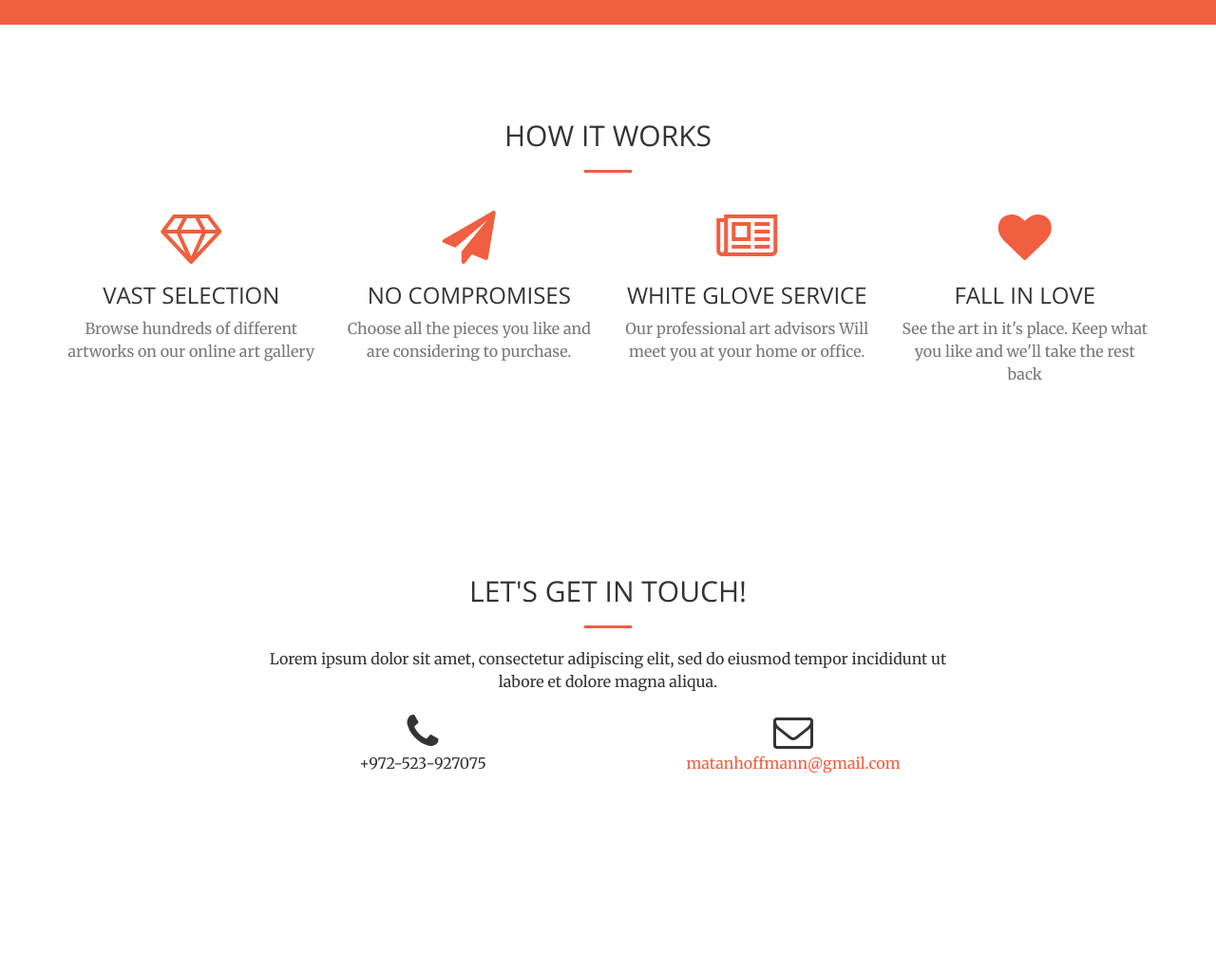
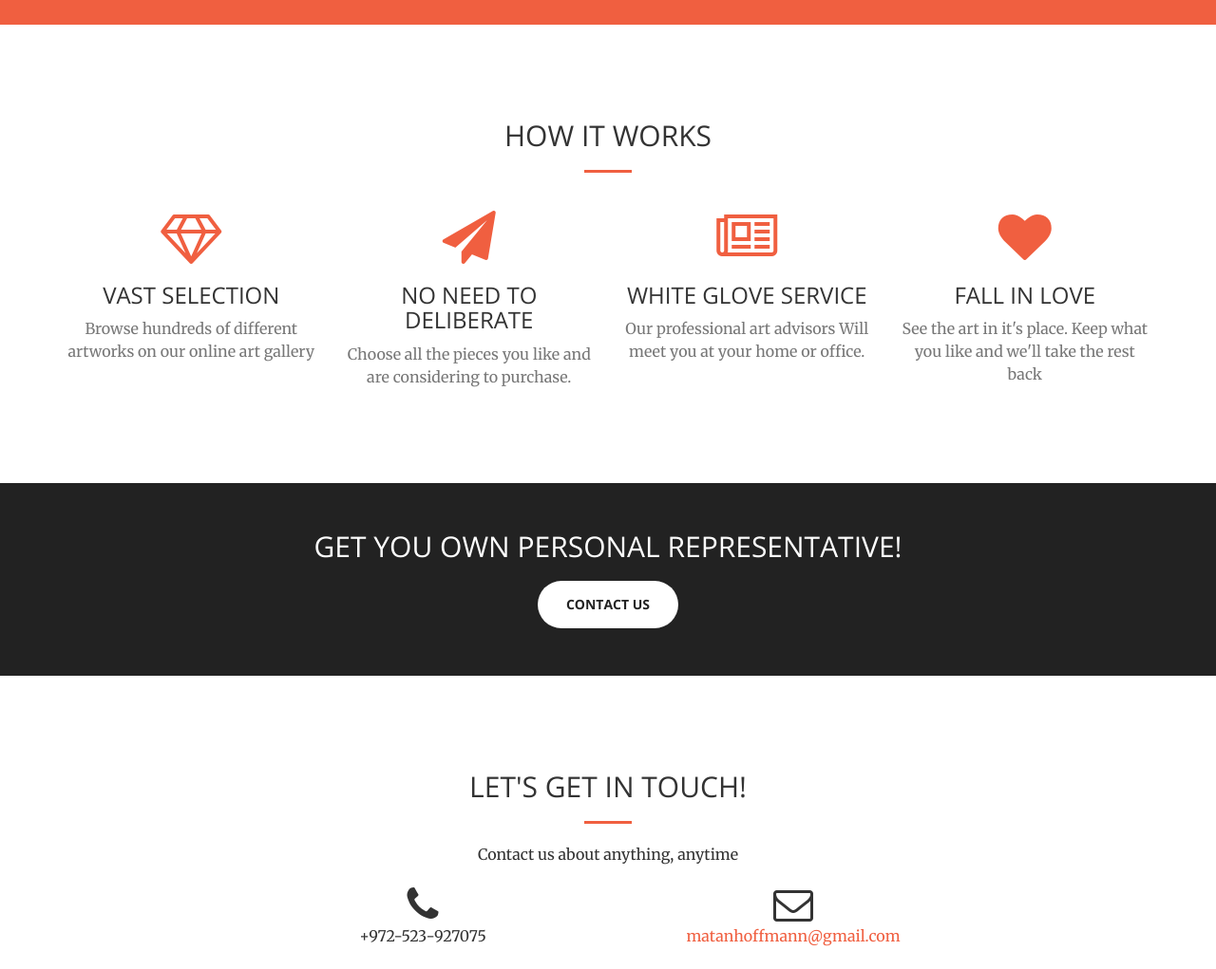
Before and after one commit to telavivart/website, a website: page index.html in a window 1280 px wide. Shown: the part 1168-2189 px from the top of the page at 95% size. Before the commit the page ends 2104 px from the top, so only its background shows below. Drawn offline with nearby package versions, Linux system fonts and the light colour scheme; a script that the page names is missing.

Commit message:
Update home.view.html

```diff
--- a/views/home.view.html
+++ b/views/home.view.html
@@ -3,8 +3,7 @@
         <div class="header-content">
             <div class="header-content-inner">
                 <h1 data-fittext="2" data-fittext-max="65px" data-fittext-min="35px">Your personal <br> art Service </h1>
-                <hr>
-                <p>Have art brought to you to see how it looks on your wall. Any art, any wall.</p>
+                <hr>                <p>Have art brought to you to see how it looks on your wall. Any art, any wall.</p>
                 <a href="#about" class="btn btn-primary btn-xl page-scroll">Browse art</a>
             </div>
         </div>
@@ -21,7 +20,7 @@
             </div>
         </div>
     </section>
-    <section id="services" autoscroll>
+    <section id="services">
         <div class="container">
             <div class="row">
                 <div class="col-lg-12 text-center">
@@ -42,7 +41,7 @@
                 <div class="col-lg-3 col-md-6 text-center">
                     <div class="service-box">
                         <i class="fa fa-4x fa-paper-plane wow bounceIn text-primary" data-wow-delay=".1s"></i>
-                        <h3>No Compromises</h3>
+                        <h3>No need to deliberate</h3>
                         <p class="text-muted">Choose all the pieces you like and are considering to purchase.</p>
                     </div>
                 </div>
@@ -67,7 +66,7 @@
         <div class="container-fluid">
             <div class="row no-gutter">
                 <div class="col-lg-4 col-sm-6" data-ng-repeat="work in works">
-                    <a href="#" class="portfolio-box" data-ng-style="{ 'background-image': 'url(' + work.images.original.url + ')' }">
+                    <a href="#" class="portfolio-box" style="background-image:url('{{work.images.original.url}}')">
                         <div class="portfolio-box-caption">
                             <div class="portfolio-box-caption-content">
                                 <div class="project-category text-faded" data-ng-bind="work.artist.firstName + ' ' + work.artist.lastName"></div>
@@ -79,21 +78,21 @@
             </div>
         </div>
     </section>
-    <!-- <aside class="bg-dark">
+    <aside class="bg-dark">
         <div class="container text-center">
             <div class="call-to-action">
                 <h2>Get you own personal representative!</h2>
                 <a href="#" class="btn btn-default btn-xl wow tada">CONTACT US</a>
             </div>
         </div>
-    </aside> -->
+    </aside>
     <section id="contact">
         <div class="container">
             <div class="row">
                 <div class="col-lg-8 col-lg-offset-2 text-center">
                     <h2 class="section-heading">Let's Get In Touch!</h2>
                     <hr class="primary">
-                    <p>Lorem ipsum dolor sit amet, consectetur adipiscing elit, sed do eiusmod tempor incididunt ut labore et dolore magna aliqua.</p>
+                    <p>Contact us about anything, anytime</p>
                 </div>
                 <div class="col-lg-4 col-lg-offset-2 text-center">
                     <i class="fa fa-phone fa-3x wow bounceIn"></i>
```
